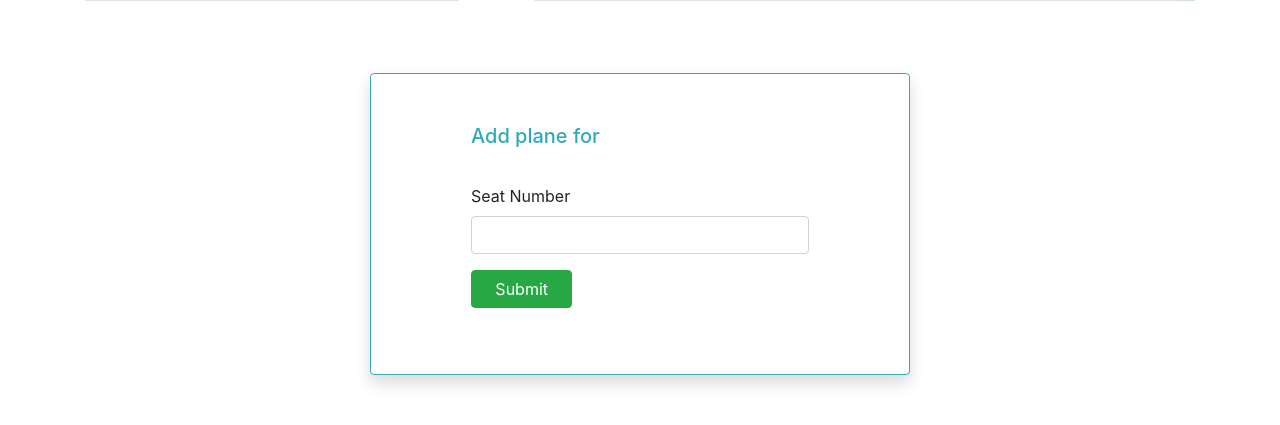
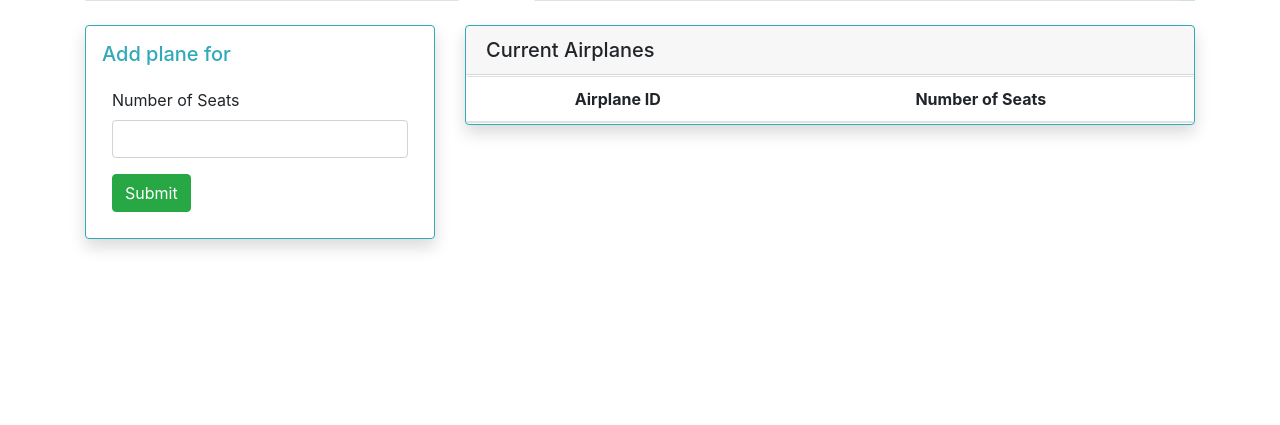
Before and after one commit to Zander-M/Database_Group_Project, a Flask app: template Project/AMS/templates/a/addplane.html in a window 1280 px wide. Shown: the part 187-612 px from the top of the page. Run offline with Flask 2, Linux system fonts and the light colour scheme; the template is opened without the code that fills it, so the values that code supplies are empty; some libraries are stand-ins or nearby versions.

Commit message:
add plane

```diff
--- a/Project/AMS/templates/a/addplane.html
+++ b/Project/AMS/templates/a/addplane.html
@@ -1,15 +1,11 @@
 {% extends "a/add.html"%}
 {% block content%}
 <div class="container-fluid" style="padding:0px">
-  {{airplanes}}
   <div class="row">
-    <div class="col-lg-3"></div>
-    <div class="col-lg">
-      <br>
-      <br>
+    <div class="col-lg-4">
       <div class="card shadow p-3 mb-5 bg-white rounded"
-        style="border-color:#30aab8; border-width: 1px;padding:50px !important; padding-left: 100px !important; padding-right: 100px !important">
-        <h5 class="card-title" style="color:#30aab8">Add plane for {{g.user[5]}}</h5><br>
+        style="border-color:#30aab8; border-width: 1px; margin-bottom: 30px !important;">
+        <h5 class="card-title" style="color:#30aab8">Add plane for {{g.user[5]}}</h5>
         {% with messages = get_flashed_messages() %}
         {% if messages %}
         <div style="text-align:center !important; width: 100%;">
@@ -19,15 +15,40 @@
         </div>
         {% endif %}
         {% endwith %}
-        <form action="#" method="POST">
+        <form action="#" method="POST" class="form" style="margin:0px !important; padding:10px;">
           <div class="form-group">
-            <label for="sn">Seat Number</label>
-            <input class="form-control" id="sn" type="number" name="seat" required>
+            <label class="mr-sm-2" for="seat">Number of Seats</label>
+            <input class="form-control mb-2 mr-sm-2" id="seat" type="number" name="seat" required>
           </div>
-          <input class="btn btn-success" type="submit" value="Submit" style="width: 30%">
+          <input class="btn btn-success" type="submit" value="Submit">
         </form>
       </div>
     </div>
-    <div class="col-lg-3"></div>
+    <div class="col-lg-8">
+      <div class="card shadow p-3 mb-5 bg-white rounded"
+        style="border-color:#30aab8; border-width: 1px; padding: 0px !important">
+        <h5 class="card-header">Current Airplanes</h5>
+        <div class="card-body" style="padding:1px">
+          <div class="table-responsive">
+            <table class="table table-striped" style="margin:0">
+              <thead>
+                <tr>
+                  <th class="text-center">Airplane ID</th>
+                  <th class="text-center">Number of Seats</th>
+                </tr>
+              </thead>
+              <tbody>
+                {% for id, seat in airplanes %}
+                <tr>
+                  <td class="text-center">{{id}}</td>
+                  <td class="text-center">{{seat}}</td>
+                </tr>
+                {% endfor %}
+              </tbody>
+            </table>
+          </div>
+        </div>
+      </div>
+    </div>
   </div>
   {% endblock %}
--- a/Project/AMS/templates/a/confirm.html
+++ b/Project/AMS/templates/a/confirm.html
@@ -27,7 +27,6 @@
  </head>
 
  <body>
-     {% block success %}{%endblock%}
      <div class="container">
          <!-- NAVBAR -->
          <nav class="navbar navbar-expand-lg navbar-dark" style="background-color: #048998;">
```
